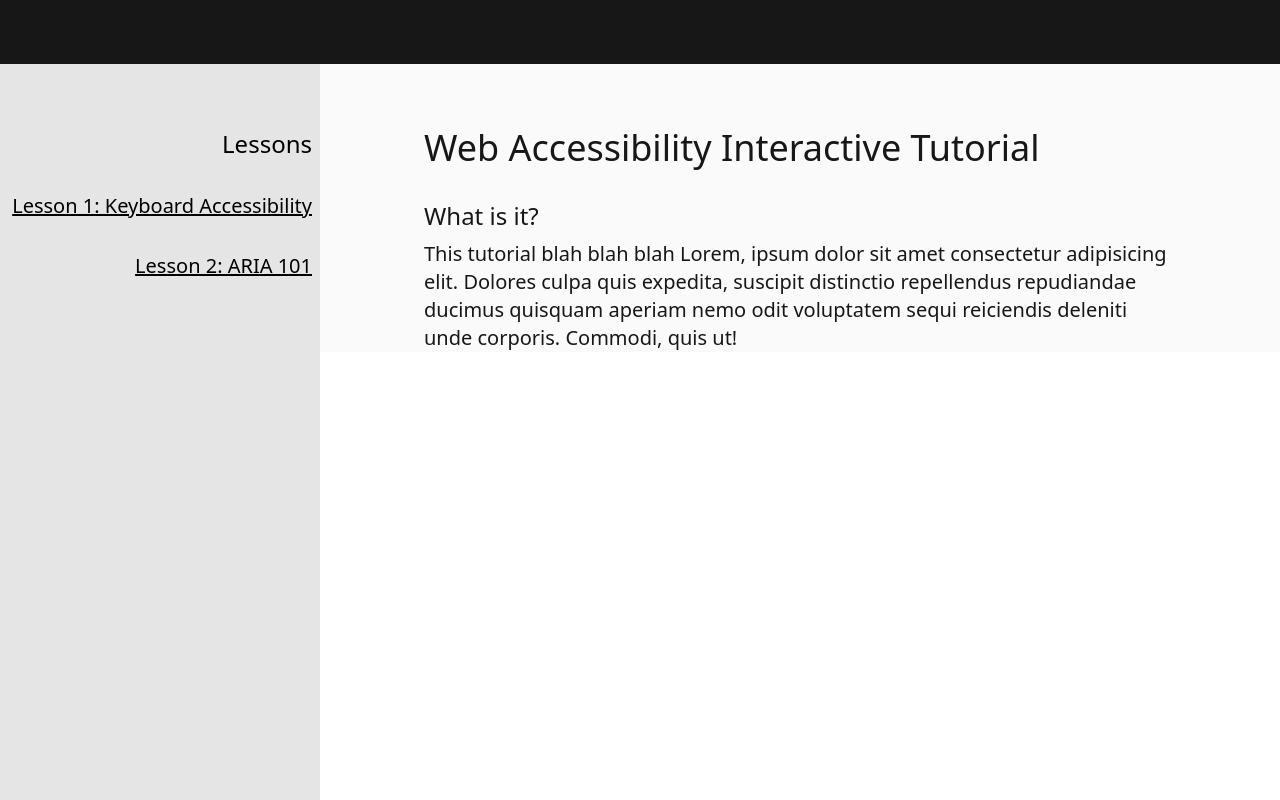
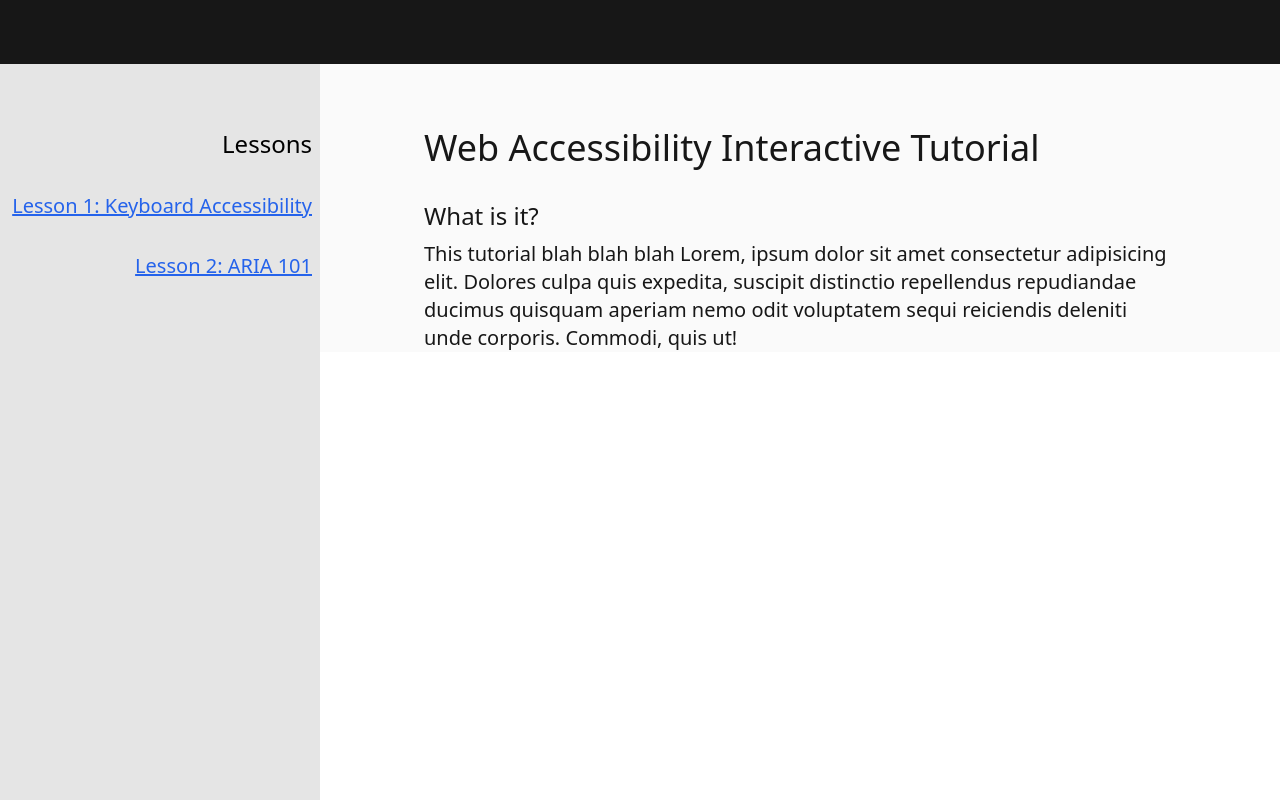
Before and after one commit to joayo13/w3bdojo, a SvelteKit app: page / in a window 1280 px wide. Built offline with nearby package versions, Linux system fonts and the light colour scheme.

Commit message:
added default link styling back

```diff
--- a/src/app.css
+++ b/src/app.css
@@ -5,6 +5,6 @@
 body {
     font-family: system-ui, "Segoe UI", Roboto, Helvetica, Arial, sans-serif, "Apple Color Emoji", "Segoe UI Emoji", "Segoe UI Symbol";
   }
-a {
-    text-decoration: underline;
-}
+  a {
+    @apply underline text-blue-600 hover:text-blue-800 visited:text-purple-600
+ }
```
